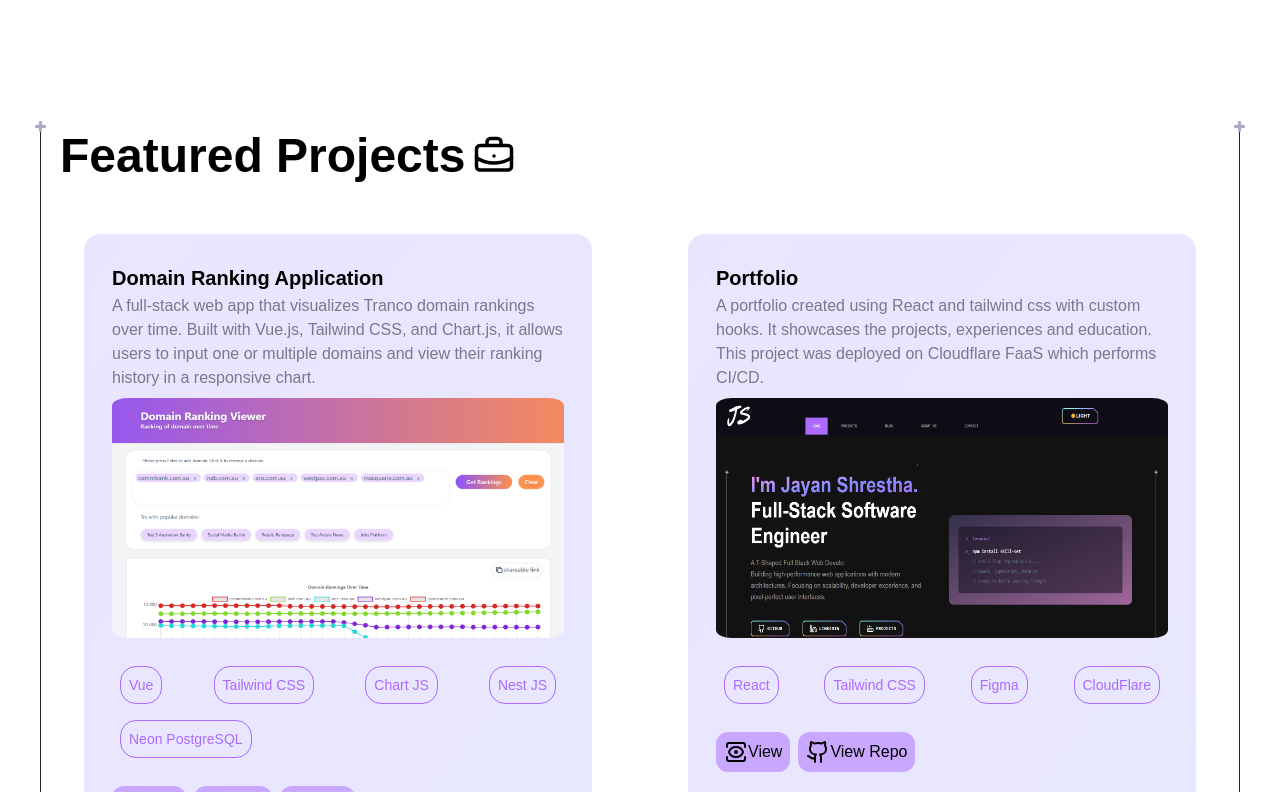
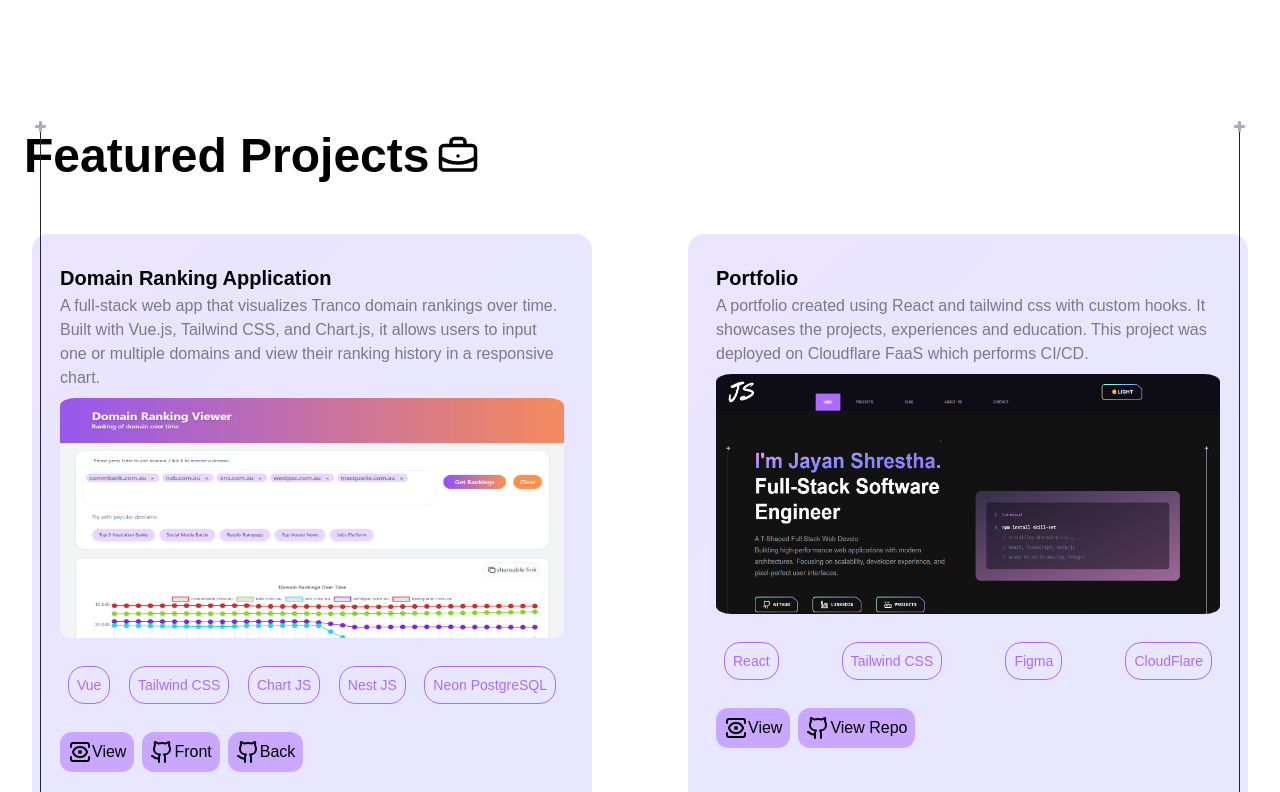
Before and after one commit to JayanShrestha/my-portfolio-react, a React (Vite) app: page / in a window 1280 px wide. Shown: the part 1788-2580 px from the top of the page. Built offline with nearby package versions, Linux system fonts and the light colour scheme; the HTML template or start-up script is replaced by a standard one.

Commit message:
updated position of projects section

```diff
--- a/src/components/Projects.jsx
+++ b/src/components/Projects.jsx
@@ -19,10 +19,10 @@ const Projects = () => {
       id="projects"
     >
       <div
-        className={`container mt-24 lg:mt-32 transition-all duration-1000 ${animateOnLoad ? "opacity-100 translate-y-0" : "opacity-0 translate-y-4"}`}
+        className={`container mt-24 px-2 lg:mt-32 transition-all duration-1000 ${animateOnLoad ? "opacity-100 translate-y-0" : "opacity-0 translate-y-4"}`}
       >
         <div className="h2 font-bold mb-6 flex">
-          <span className="flex flex-wrap items-center">
+          <span className="flex flex-wrap items-center pl-4">
             <p className="pr-2">Featured Projects {`   `}</p>
             <span className="md:hidden">
               <BriefcaseBusinessIcon size={32} />
```
